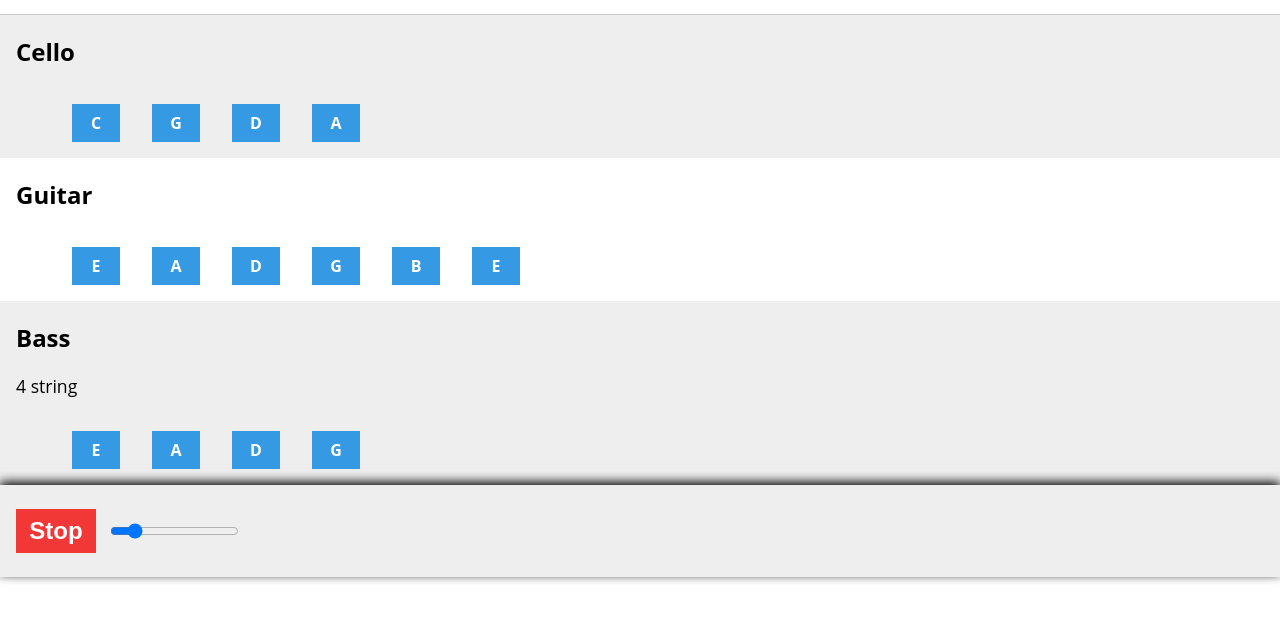
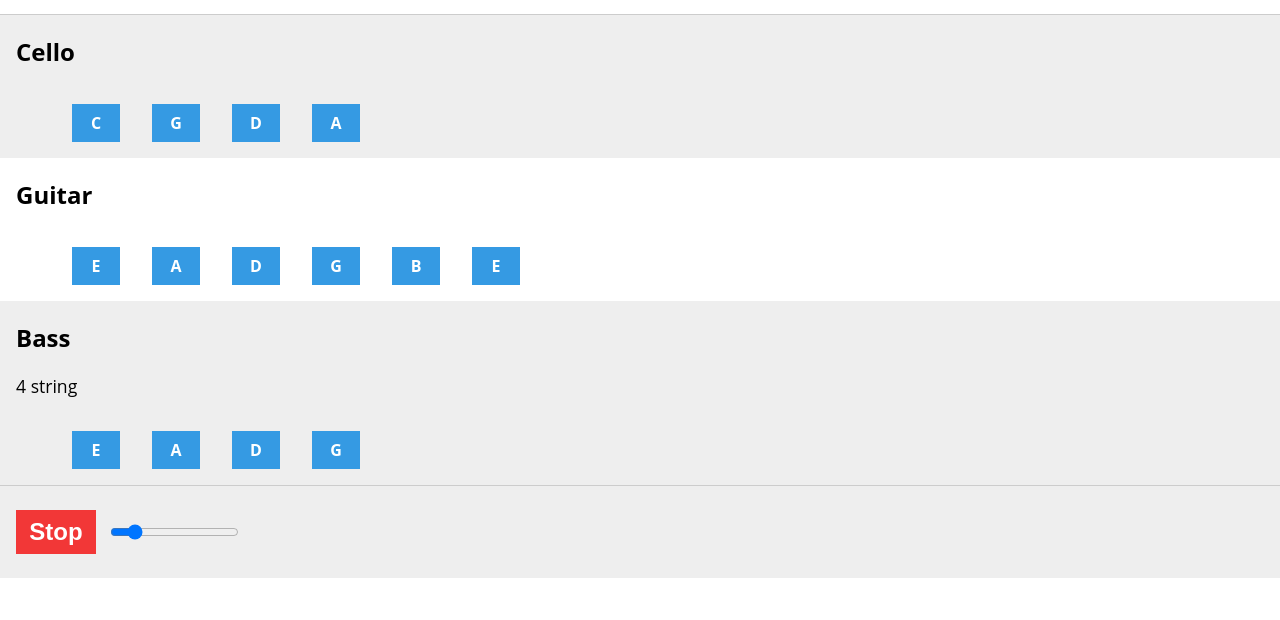
Before and after one commit to rbrunt/js-tuner, a plain HTML site: page index.html in a window 1280 px wide. Shown: the part 108-728 px from the top of the page. Drawn offline with Linux system fonts and the light colour scheme.

Commit message:
Prettier footer border

```diff
--- a/style.css
+++ b/style.css
@@ -96,7 +96,7 @@ input#volume:after {
 }
 
 footer {
-    box-shadow: 0 -3px 10px 0 #000;
+    border-top: 1px solid #ccc;
     padding: 0.5em;
     min-height: 50px;
     background: #eee;
```
